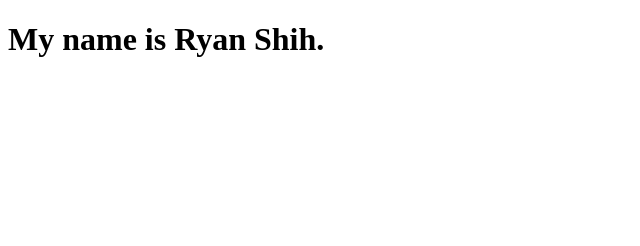
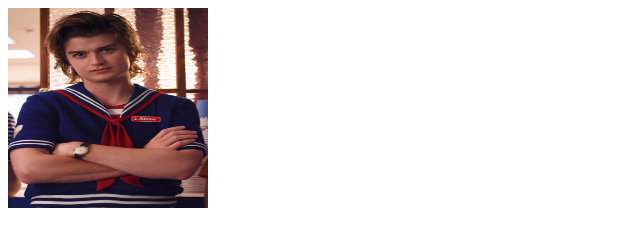
Before and after one commit to ryan-shih-cal/WDB-education, a plain HTML site: page index.html in a window 1280 px wide. Shown: the whole page, without its empty margins (0-640 px from the left). Drawn offline with Linux system fonts and the light colour scheme; files whose address does not match are found by name.

Commit message:
refresh image

```diff
--- a/index.html
+++ b/index.html
@@ -1,10 +1,18 @@
 <!DOCTYPE html>
 <html lang="en">
-  <head>
-    <title>Hello World!</title>
-  </head>
-
-  <body>
-    <h1>My name is Ryan Shih.</h1>
-  </body>
+<head>
+    <meta charset="UTF-8">
+    <meta http-equiv="X-UA-Compatible" content="IE=edge">
+    <meta name="viewport" content="width=<device-width>, initial-scale=1.0">
+    <title>Document</title>
+</head>
+<body>
+    <img
+        src="C:\Users\ryans\OneDrive\Desktop\webdev\FS-Initial\Steve_Harrington.webp"
+        alt="Error generating image."
+        width="200"
+        height="200"
+        class="my-picture"
+    />
+</body>
 </html>
```
